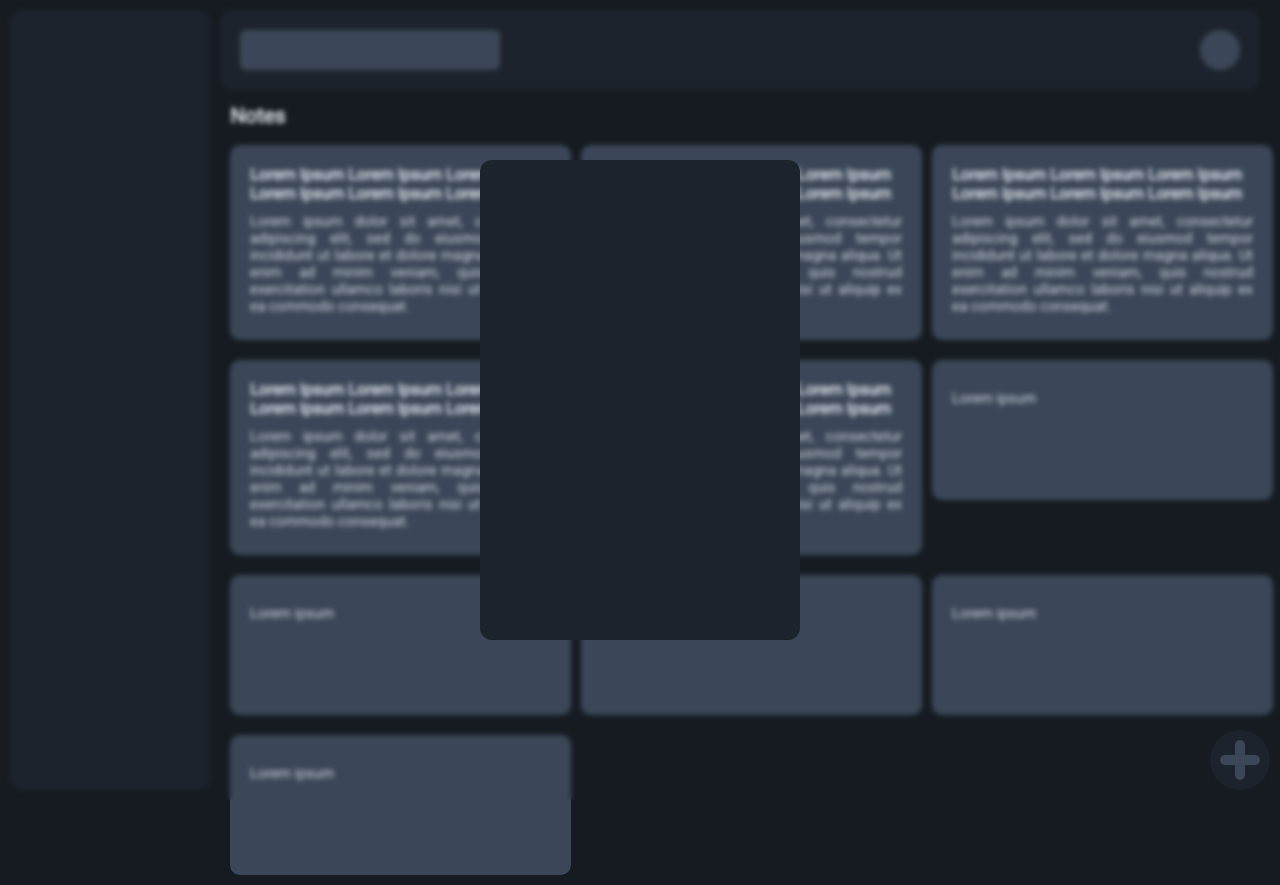
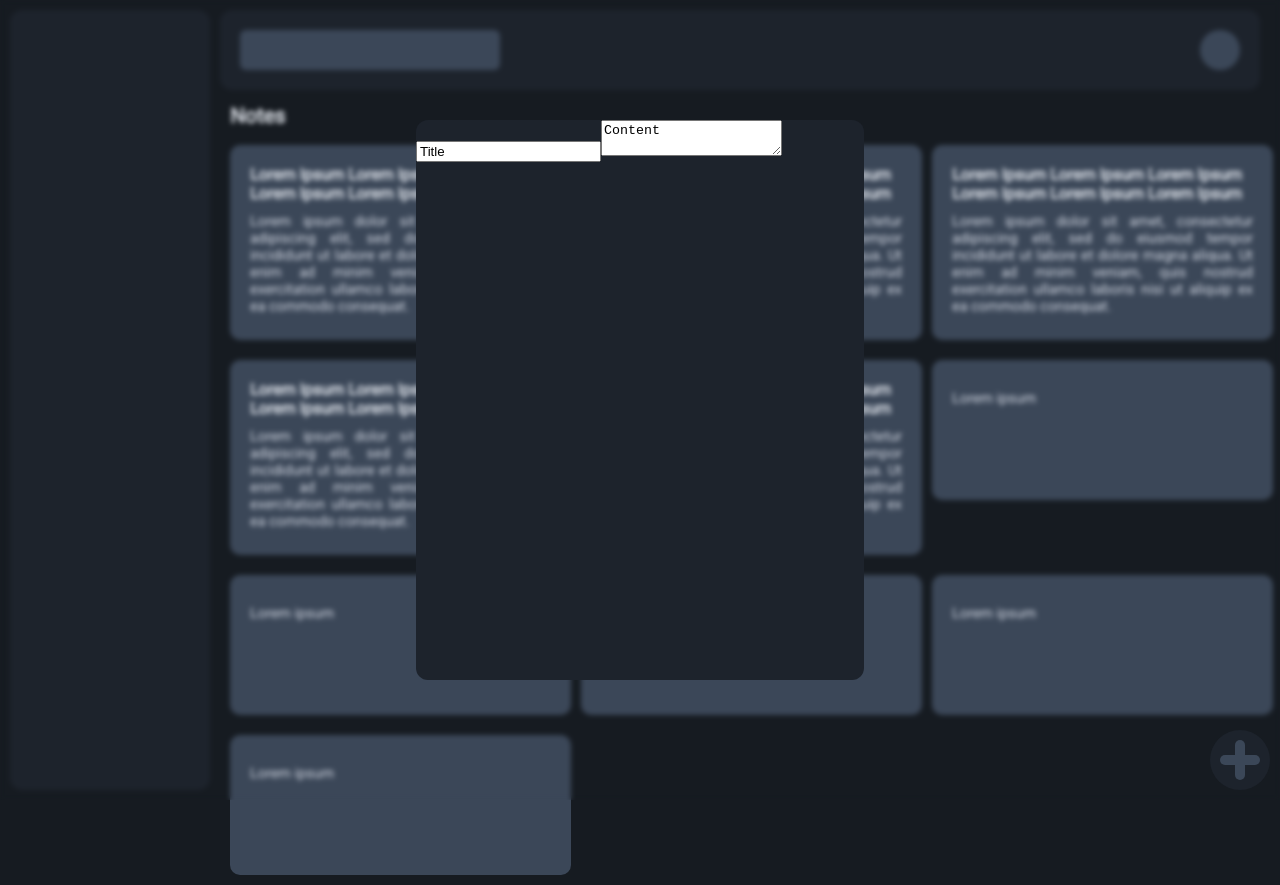
Before and after one commit to UtkarshRastogi0712/Clipnotes, a React (Vite) app: page / in a window 1280 px wide. Both pictures are taken after a click on the element 1240 px from the left and 760 px from the top of the page. Shown: the top 885 px of the page. Built offline with nearby package versions, Linux system fonts and the light colour scheme.

Commit message:
Note functionality added

```diff
--- a/components/newnote.jsx
+++ /dev/null
@@ -1,13 +0,0 @@
-import "./newnote.css";
-import React from "react";
-
-function Newnote(props) {
-  return (
-    <div>
-      <div className="modal-background" onClick={props.toggle}></div>
-      <div className="note-body"></div>
-    </div>
-  );
-}
-
-export default Newnote;
--- a/components/newnote.css
+++ b/components/note.css
@@ -13,9 +13,9 @@
   position: fixed;
   top: 50%;
   left: 50%;
-  height: 60%;
+  height: 70%;
   min-height: 400px;
-  width: 25%;
+  width: 35%;
   min-width: 300px;
   transform: translate(-50%, -50%);
   background-color: #1d232c;
--- /dev/null
+++ b/components/note.jsx
@@ -0,0 +1,41 @@
+import "./note.css";
+import React from "react";
+import { useState } from "react";
+
+function Note(props) {
+  const [title, setTitle] = useState(props.title ? props.title : "Title");
+  const [content, setContent] = useState(
+    props.content ? props.content : "Content"
+  );
+
+  const handleTitle = (event) => {
+    setTitle(event.target.value);
+  };
+
+  const handleContent = (event) => {
+    setContent(event.target.value);
+  };
+
+  return (
+    <div>
+      <div className="modal-background" onClick={props.toggle}></div>
+      <div className="note-body">
+        <input
+          type="text"
+          id="title"
+          name="title"
+          value={title}
+          onChange={handleTitle}
+        />
+        <textarea
+          id="content"
+          name="content"
+          value={content}
+          onChange={handleContent}
+        />
+      </div>
+    </div>
+  );
+}
+
+export default Note;
--- a/src/App.jsx
+++ b/src/App.jsx
@@ -3,7 +3,7 @@ import "./App.css";
 import Sidebar from "../components/sidebar";
 import NonSideBar from "../components/nonsidebar";
 import Add from "../components/add";
-import Newnote from "../components/newnote";
+import Note from "../components/note";
 
 function App() {
   const [newNote, setNotes] = useState(false);
@@ -16,7 +16,7 @@ function App() {
     <div className="col">
       <Sidebar />
       <NonSideBar />
-      {newNote && <Newnote toggle={Toggle} />}
+      {newNote && <Note toggle={Toggle} />}
       <Add toggle={Toggle} />
     </div>
   );
```
